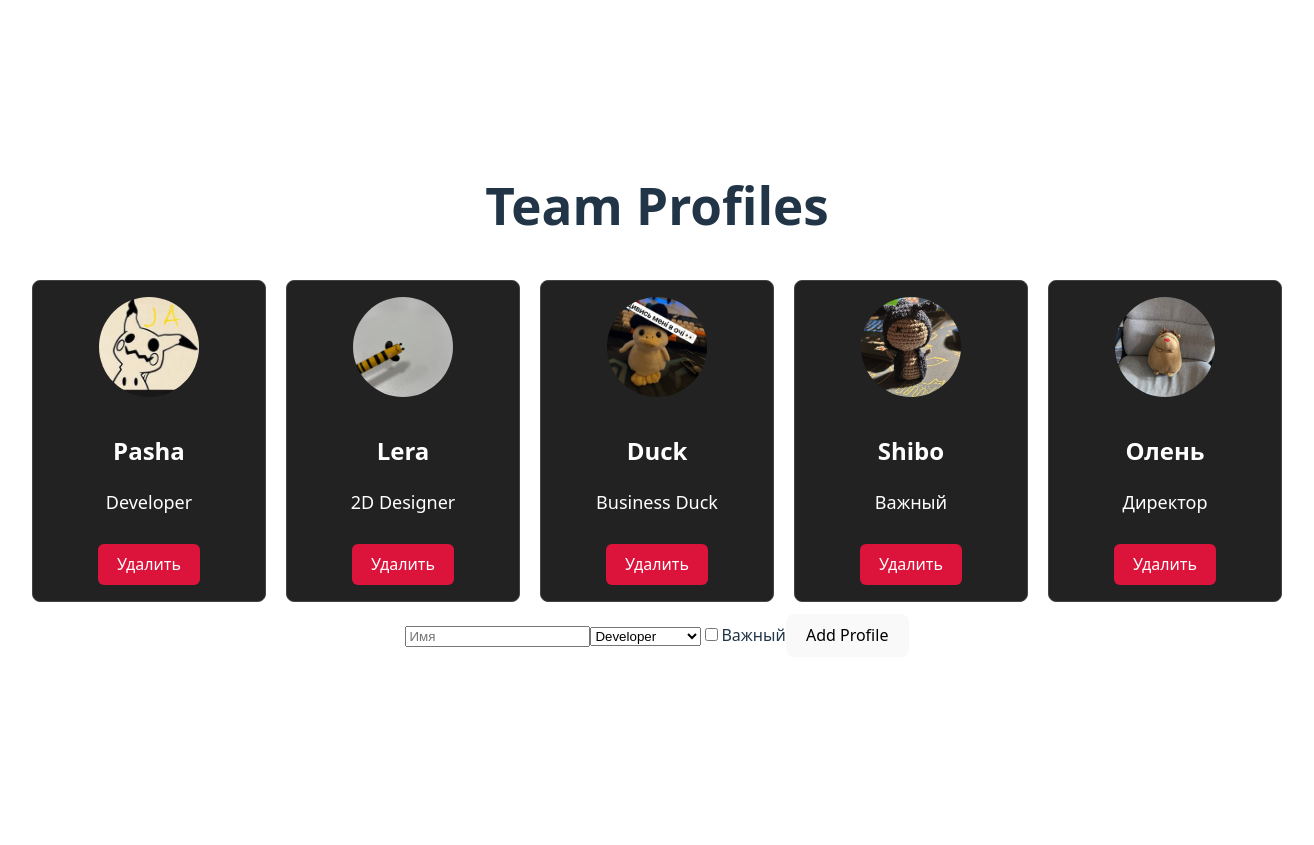
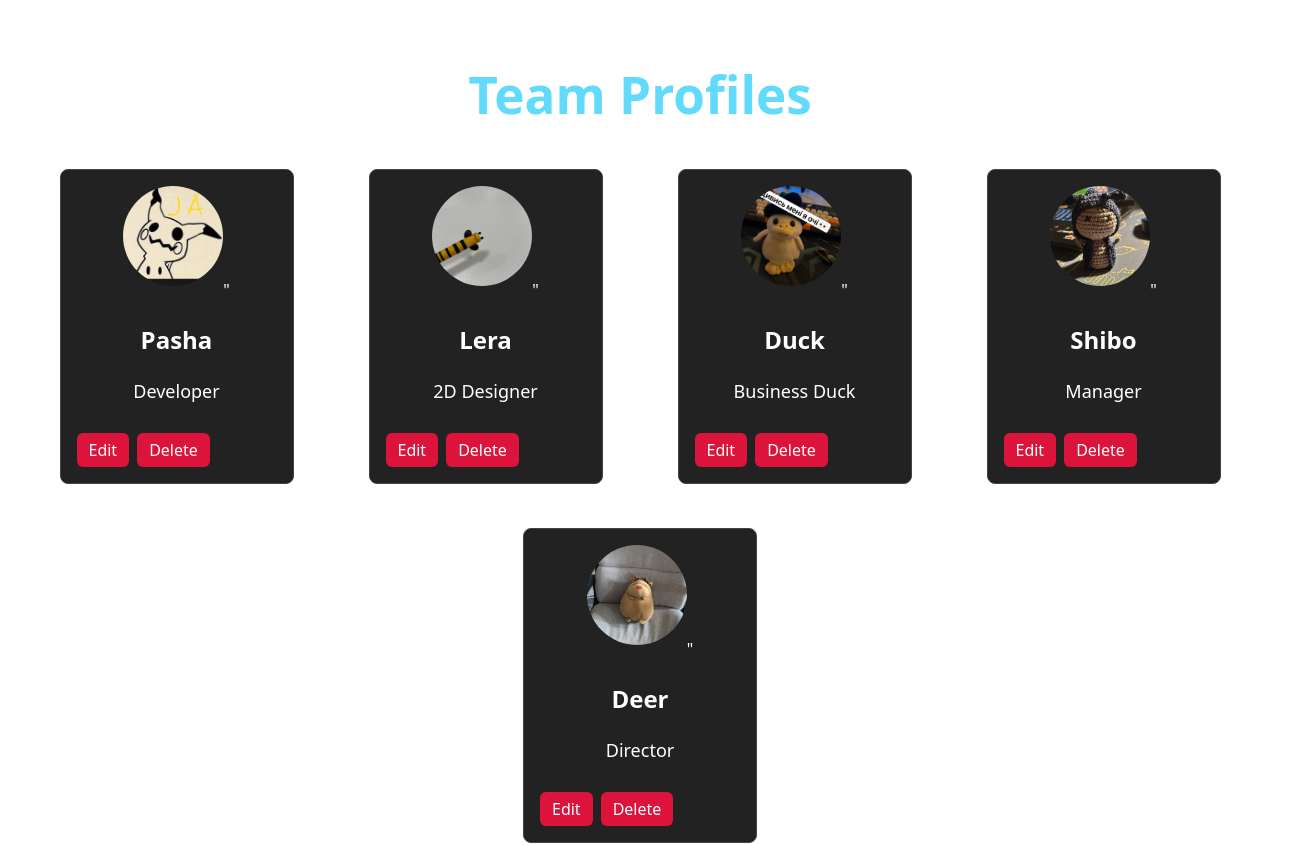
Before and after one commit to HenseYHub/React_Start, a React (Vite) app: page / in a window 1280 px wide. Shown: the top 845 px of the page, 1314 px wide, since content can reach past the window. Before the commit the page ends 800 px from the top, so only its background shows below. Built offline with nearby package versions, Linux system fonts and the light colour scheme.

Commit message:
feat: add profile editing (UPdate in CRUD) and mob version

```diff
--- a/src/App.css
+++ b/src/App.css
@@ -5,50 +5,22 @@
   text-align: center;
 }
 
-.logo {
-  height: 6em;
-  padding: 1.5em;
-  will-change: filter;
-  transition: filter 300ms;
-}
-.logo:hover {
-  filter: drop-shadow(0 0 2em #646cffaa);
-}
-.logo.react:hover {
-  filter: drop-shadow(0 0 2em #61dafbaa);
-}
+/* vite demo styles (можешь удалить, если не нужны) */
+.logo { height: 6em; padding: 1.5em; will-change: filter; transition: filter 300ms; }
+.logo:hover { filter: drop-shadow(0 0 2em #646cffaa); }
+.logo.react:hover { filter: drop-shadow(0 0 2em #61dafbaa); }
+@keyframes logo-spin { from { transform: rotate(0deg); } to { transform: rotate(360deg); } }
+@media (prefers-reduced-motion: no-preference) { a:nth-of-type(2) .logo { animation: logo-spin infinite 20s linear; } }
 
-@keyframes logo-spin {
-  from {
-    transform: rotate(0deg);
-  }
-  to {
-    transform: rotate(360deg);
-  }
-}
+.card { padding: 2em; }
+.read-the-docs { color: #888; }
 
-@media (prefers-reduced-motion: no-preference) {
-  a:nth-of-type(2) .logo {
-    animation: logo-spin infinite 20s linear;
-  }
-}
-
-.card {
-  padding: 2em;
-}
-
-.read-the-docs {
-  color: #888;
-}
-
-hi {
+h1 {                 /* было "hi" */
   color: #61dafb;
   text-align: center;
 }
 
-p {
-  font-size: 18px;
-}
+p { font-size: 18px; }
 
 article {
   border: 1px solid #444;
@@ -66,14 +38,15 @@ article {
   justify-content: center;
   gap: 20px;
   margin-top: 20px;
+  flex-wrap: wrap;
 }
 
 .profile-card {
-  border: 1px, solid #444;
+  border: 1px solid #444;     /* убрал запятую */
   padding: 16px;
   border-radius: 8px;
   width: 200px;
-  text-align: cetner;
+  text-align: center;          /* исправил опечатку */
   background: #222;
   color: white;
 }
@@ -88,14 +61,45 @@ article {
 
 .profile-card button {
   margin-top: 10px;
-  padding: 6px, 12px;
+  padding: 6px 12px;           /* убрал запятую */
   border: none;
   border-radius: 6px;
   background-color: crimson;
   color: white;
   cursor: pointer;
 }
+.profile-card button:hover { background-color: darkred; }
 
-.profile-card button:hover {
-  background-color: darkred;
+.error {
+  color: #f87171;
+  font-size: 12px;
+  margin-top: 4px;
+  display: block;
 }
+
+.invalid {
+  border: 2px solid #f87171;   /* чтобы подсветка была заметна */
+  outline: none;
+}
+
+.add-form button:disabled {
+  opacity: .5;
+  cursor: not-allowed;         /* убрал пробел перед двоеточием */
+}
+
+.profile-card.important { box-shadow: 0 0 0 2px gold; }
+
+.profile-card .actions {
+  display: flex;
+  gap: 8px;
+  margin-top: 10px;
+}
+
+.profile-card.editing {
+  outline: 2px dashed #3b82f6;
+  padding: 12px;
+  border-radius: 8px;
+}
+
+@media (max-width: 640px) {
+  .profile-list { flex-wrap: wrap; }}
--- a/src/App.jsx
+++ b/src/App.jsx
@@ -14,8 +14,8 @@ function App() {
     { id: 1, name: "Pasha", role: "Developer", avatar: pashaAvatar },
     { id: 2, name: "Lera", role: "2D Designer", avatar: leraAvatar },
     { id: 3, name: "Duck", role: "Business Duck", avatar: duckAvatar },
-    {id: 4, name: "Shibo", role: "Важный", avatar: shiboAvatar },
-    {id: 5, name: "Олень", role: "Директор", avatar: olenAvatar }
+    {id: 4, name: "Shibo", role: "Manager", avatar: shiboAvatar },
+    {id: 5, name: "Deer", role: "Director", avatar: olenAvatar }
   ]);
 
   const deleteProfile = (id) => {
@@ -26,6 +26,18 @@ function App() {
   const [newName, setNewName] = useState("");
   const [newRole, setNewRole] = useState("");
   const [isImportant, setImportant] = useState(false);
+  const [editingId, setEditingId] = useState(null);
+
+  const startEdit = (id) => setEditingId(id);
+const cancelEdit = () => setEditingId(null);
+
+const saveEdit = (id, fields) => {
+  // fields = { name, role, important }
+  setProfiles(prev =>
+    prev.map(p => p.id === id ? { ...p, ...fields } : p)
+  );
+  setEditingId(null);
+  };
 
   const handleSubmit = (e) => {
     e.preventDefault();
@@ -62,6 +74,10 @@ function App() {
           role={profile.role}
           avatar={profile.avatar}
           important={profile.important}
+          isEditing={editingId === profile.id}
+          onEdit={() => startEdit(profile.id)}
+          onCancel={cancelEdit}
+          onSave={(fields) => saveEdit(profile.id, fields)}
           onDelete={() => deleteProfile(profile.id)}
           />
         ))}
@@ -80,8 +96,8 @@ function App() {
           <option value="Developer">Developer</option>
           <option value="2D Designer">2D Designer</option>
           <option value="Business Duck">Business Duck</option>
-          <option value="Manager">Важный</option>
-          <option value="QA">Директор</option>
+          <option value="Manager">Manager</option>
+          <option value="QA">QA</option>
         </select>
 
         <label>
--- a/src/ProfileCard.jsx
+++ b/src/ProfileCard.jsx
@@ -1,12 +1,77 @@
-function ProfileCard({name, role, avatar, onDelete}) {
+import {useState, useEffect} from "react";
+
+function ProfileCard({id, name, role, avatar, important, isEditing, onEdit, onCancel, onSave, onDelete}) {
+    const [draftName, setDraftName] = useState(name);
+    const [draftRole, setDraftRole] = useState(role);
+    const [draftImportant, setDraftImportant] = useState(Boolean(important));
+
+    useEffect(() => {
+        if(isEditing) {
+            setDraftName(name);
+            setDraftRole(role);
+            setDraftImportant(Boolean(important));
+        }
+    }, [isEditing, name, role, important]);
+
+    if (isEditing) {
+        return (
+            <article className="profile-card editing">
+                <img src={avatar} alt={name} />
+                <input
+                    value={draftName}
+                    onChange={(e) => setDraftName(e.target.value)}
+                    placeholder="Name"
+                />
+                <select
+                    value={draftRole}
+                    onChange={(e) => setDraftRole(e.target.value)}
+                    >
+                        <option value = "Developer">Developer</option>
+                        <option value = "2D Designer">Designer</option>
+                        <option value = "Manager">Manager</option>
+                        <option value = "Business Duck">Business Duck</option>
+                        <option value = "QA">QA</option>
+                </select>
+
+                <label>
+                    <input
+                    type = "checkbox"
+                    checked={draftImportant}
+                    onChange={(e) => setDraftImportant(e.target.checked)}
+                    />
+                    Important
+                </label>
+
+                <div className="actions">
+                    <button
+                    onClick={() => onSave({
+                        name: draftName,
+                        role: draftRole,
+                        important: draftImportant
+                    })
+                }
+                disabled={!draftName.trim()}
+                >
+                    Save
+                </button>
+                <button onClick={onCancel}>Cancel</button>
+                </div>
+            </article>
+        );
+    }
+
     return (
-        <article className="profile-card">
-            <img src={avatar} alt={name} />
-            <h2>{name}</h2>
+        <article className={`profile-card ${important ? "important" : ""}`}>
+            <img src={avatar} alt={name} />"
+            <h2>{name} {important && "⭐"}</h2>
             <p>{role}</p>
-            <button type="button" onClick={onDelete}>Удалить</button>
-        </article>
+            <div className="actions">
+                <button onClick={onEdit}>Edit</button>
+                <button onClick={onDelete}>Delete</button>
+            </div>
+            </article>
     );
 }
 
+
 export default ProfileCard
```
